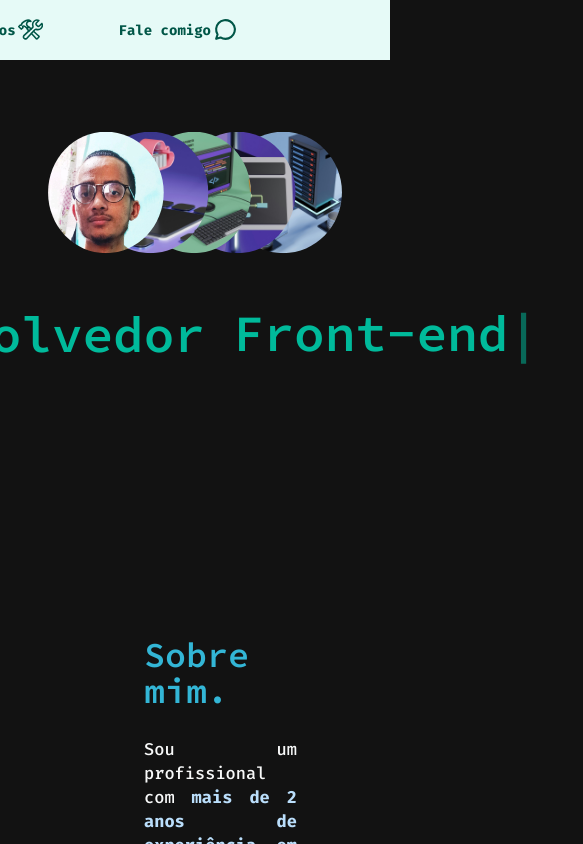
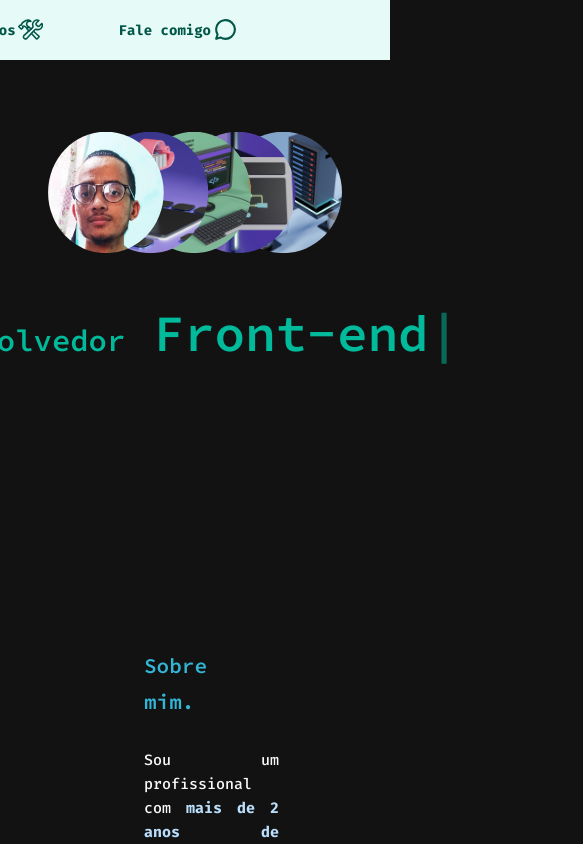
Before and after one commit to AlexdeJesusFS/portfolio, a React (Create React App) app in the folder portfolio/: page / in a window 390 px wide. Shown: the top 844 px of the page, 583 px wide, since content can reach past the window. Built offline with nearby package versions, Linux system fonts and the light colour scheme.

Commit message:
font-size dos textos alterados para usar clamp.
dessa forma adicionando mais responsividade.

```diff
--- a/portfolio/src/global.ts
+++ b/portfolio/src/global.ts
@@ -33,7 +33,7 @@ export default createGlobalStyle`
     h1 {
         color: ${({ theme }) => theme.colors.Primary["water green-600"]};
         font-family: "Source Code Pro";
-        font-size: 5.1rem;
+        font-size: clamp(3.06rem, 3.74vw, 5.1rem);
         font-style: normal;
         font-weight: 600;
         line-height: 4.8rem; /* 94.118% */
@@ -42,7 +42,7 @@ export default createGlobalStyle`
     h3 {
         color: ${({ theme }) => theme.colors.Secondary["cyan blue-400"]};
         font-family: "Source Code Pro";
-        font-size: 3.5rem;
+        font-size: clamp(2.1rem, 2.57vw, 3.5rem);
         font-style: normal;
         font-weight: 600;
         line-height: 3.6rem; /* 102.857% */
@@ -51,7 +51,7 @@ export default createGlobalStyle`
     h4 {
         color: ${({ theme }) => theme.colors.Secondary["cyan blue-400"]};
         font-family: "Source Code Pro";
-        font-size: 2.9rem;
+        font-size: clamp(1.9rem, 2.13vw, 2.9rem);
         font-style: normal;
         font-weight: 500;
         line-height: 3.6rem; /* 124.138% */
@@ -60,7 +60,7 @@ export default createGlobalStyle`
     h6 {
         color: ${({ theme }) => theme.colors.Primary["water green-900"]};
         font-family: "Source Code Pro";
-        font-size: 2rem;
+        font-size: clamp(1.7rem, 1.47vw, 2rem);
         font-style: normal;
         font-weight: 500;
         line-height: 2.4rem; /* 120% */
@@ -70,7 +70,7 @@ export default createGlobalStyle`
         color: ${({ theme }) => theme.colors.Neutral["gray-50"]};
         text-align: justify;
         font-family: "Fira Code";
-        font-size: 1.7rem;
+        font-size: clamp(1.5rem, 1.25vw, 1.7rem);
         font-style: normal;
         font-weight: 450;
         line-height: 2.4rem; /* 141.176% */
@@ -78,7 +78,7 @@ export default createGlobalStyle`
 
     strong {
         color: ${({ theme }) => theme.colors.Feedback.Info["blue-100"]};
-        font-size: 1.7rem;
+        font-size: clamp(1.5rem, 1.25vw, 1.7rem);
     }
 
     a {
@@ -97,7 +97,7 @@ export default createGlobalStyle`
         //text
         text-align: justify;
         font-family: "Fira Code";
-        font-size: 1.7rem;
+        font-size: clamp(1.5rem, 1.25vw, 1.7rem);
         font-style: normal;
         font-weight: 450;
         line-height: 2.4rem; /* 141.176% */
```
